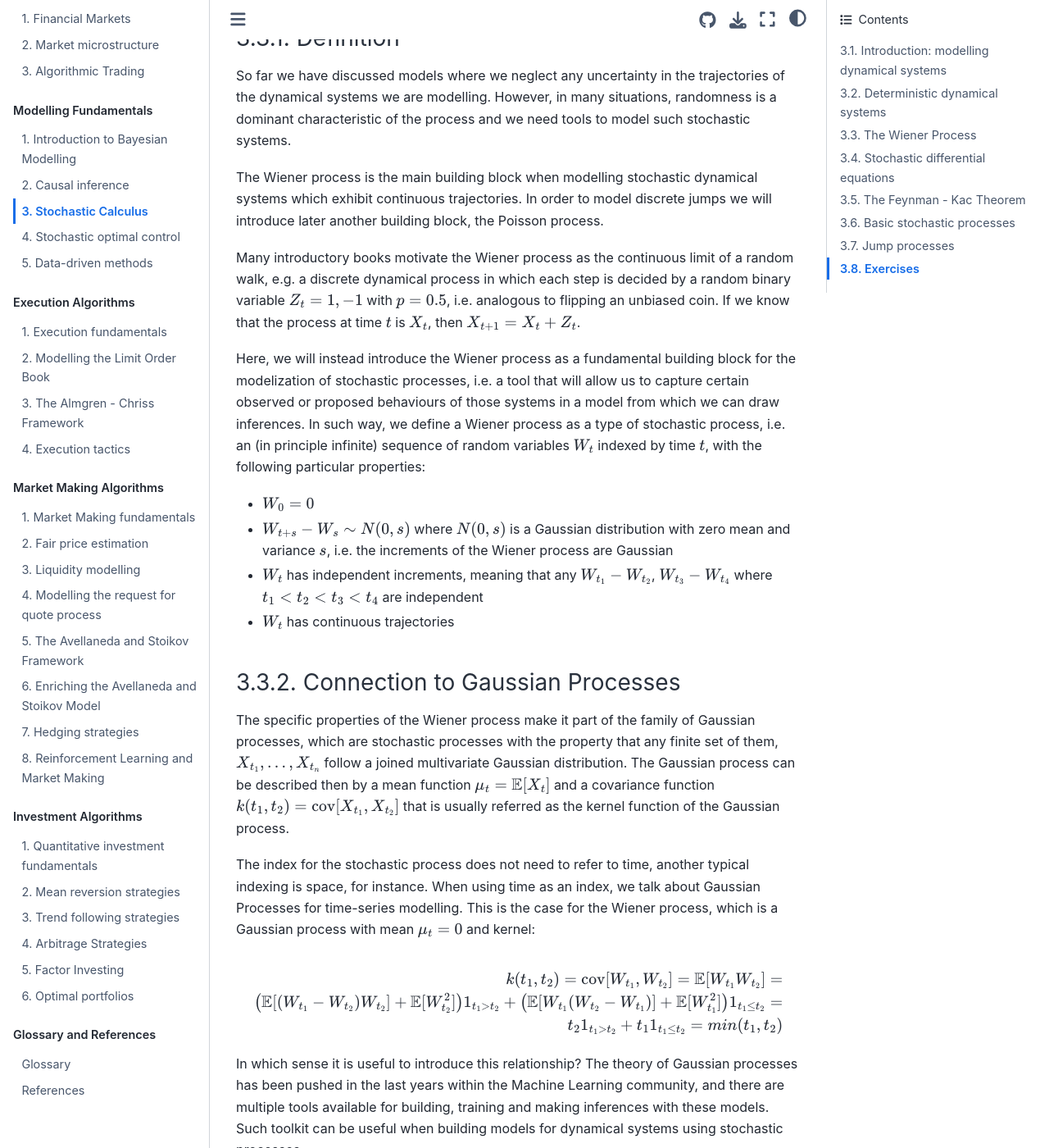
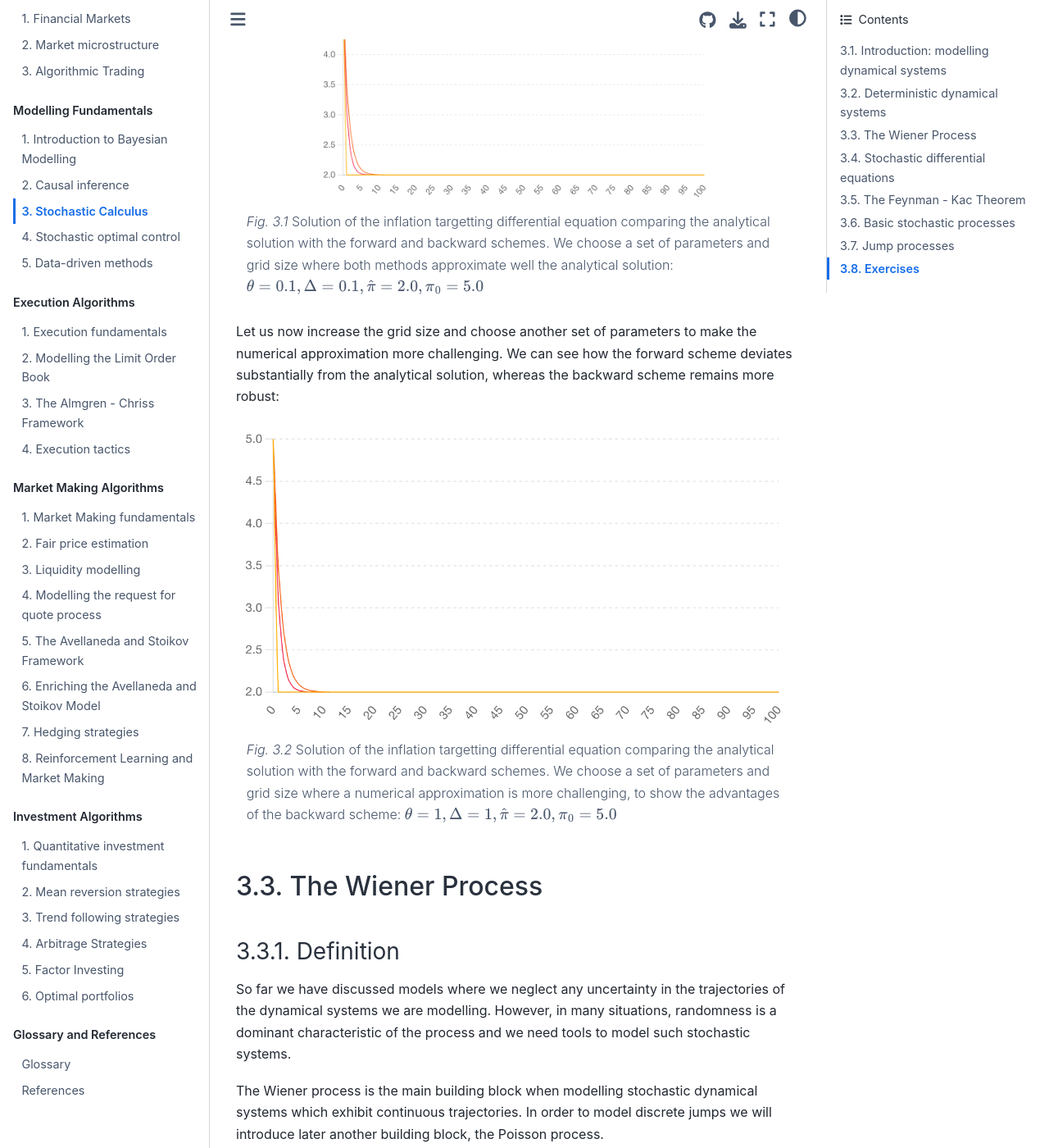
Before and after one commit to xaviweise/aaat, a Jupyter Book: the page built from markdown/stochastic_calculus.md, in a window 1280 px wide and 1400 px high, scrolled down 7887 px. Shown: the whole window at 82% size. Built offline with Jupyter Book 1.0.4 settings and Sphinx 7.4.7 and the Sphinx Book theme 1.1.4, drawn with Linux system fonts in a browser that asks for light colours; pages that are not in the unit, such as notebooks, are missing from menus; cross-references to code outside the pages are shown as plain code; some of the changed text lies outside the part shown.

````diff
--- a/markdown/stochastic_calculus.md
+++ b/markdown/stochastic_calculus.md
@@ -229,7 +229,22 @@
 
 We leave as an exercise the solution of the Crank Nicholson scheme for this equation.
 
-NUMERICAL EXAMPLE COMPARING SCHEMES AND EXACT
+Let us now solve these equations analytically and numerically for particular values, using the forward and backward schemes. First we choose a set of parameters and grid size where both schemes yield accurate results, matching the analytical solution:
+
+```{figure} figures/num_inflation_targetting_normal.png
+:name: fig:num_inflation_targetting_normal
+:width: 5in
+Solution of the inflation targetting differential equation  comparing the analytical solution with the forward and backward schemes. We choose a set of parameters and grid size where both methods approximate well the analytical solution: $\theta = 0.1, \Delta = 0.1, \hat{\pi} = 2.0, \pi_0 = 5.0$
+```
+
+Let us now increase the grid size and choose another set of parameters to make the numerical approximation more challenging. We can see how the forward scheme deviates substantially from the analytical solution, whereas the backward scheme remains more robust:
+
+```{figure} figures/num_inflation_targetting_challenging.png
+:name: fig:num_inflation_targetting_challenging
+:width: 8in
+Solution of the inflation targetting differential equation  comparing the analytical solution with the forward and backward schemes. We choose a set of parameters and grid size where a numerical approximation is more challenging, to show the advantages of the backward scheme: $\theta = 1, \Delta = 1, \hat{\pi} = 2.0, \pi_0 = 5.0$
+```
+
 
 ## The Wiener Process
 
@@ -465,7 +480,7 @@
 
 #### Univariate processes
 
-We can simulate the Wiener process using a discretization like the Euler scheme for deterministic processes. Again, defining a grid $t_i = t_0 + \Delta * i$, $i = 0, .., N$, where $\Delta = \frac{t_1 - t_0}{N}$, we can exploit directly the Wiener process properties to get:
+We can simulate the Wiener process using a discretization like the Euler scheme for deterministic processes. Again, defining a grid $t_i = t_0 + \Delta * i$, $i = 0, .., N$, where $\Delta = \frac{t_N - t_0}{N}$, we can exploit directly the Wiener process properties to get:
 
 $$dW_t \rightarrow W_{t_{i+1}} - W_{t_i} \sim N(0, \Delta)$$
 
@@ -473,13 +488,20 @@
 
 $$W_{t_{i+1}} =  W_{t_i} + \sqrt{\Delta} Z$$
 
-where $Z$ is a standard normal distribution.
+where $Z$ is a standard normal distribution. The following plot simulates the Wiener process numerically for a few different paths:
 
-SIMULATION DISCRETE
-
+```{figure} figures/wiener_univariate.png
+:name: fig:wiener_univariate
+:width: 8in
+Simulation of five different paths of the the Wiener process using $t_0=0$ $t_N=1$, $N = 100$, $W_0 = 0$
+```
 Alternatively, we can simulate complete paths of the Wiener process by exploiting its connection to Gaussian processes. Using a Gaussian process framework we get the following results:
 
-SIMULATION GAUSSIAN PROCESS
+```{figure} figures/wiener_gp.png
+:name: fig:wiener_gp
+:width: 8in
+Simulation of five different paths of the the Wiener process using the same parameters, but sampling from a Gaussian process with a Wiener $min(t_1, t_2)$ kernel
+```
 
 #### Multivariate processes
 
````
Also changed, not shown: markdown/figures/num_inflation_targetting_challenging.png (added), markdown/figures/num_inflation_targetting_normal.png (added), markdown/figures/wiener_univariate.png (added), wiener_gp.png (added), 2 other files.
